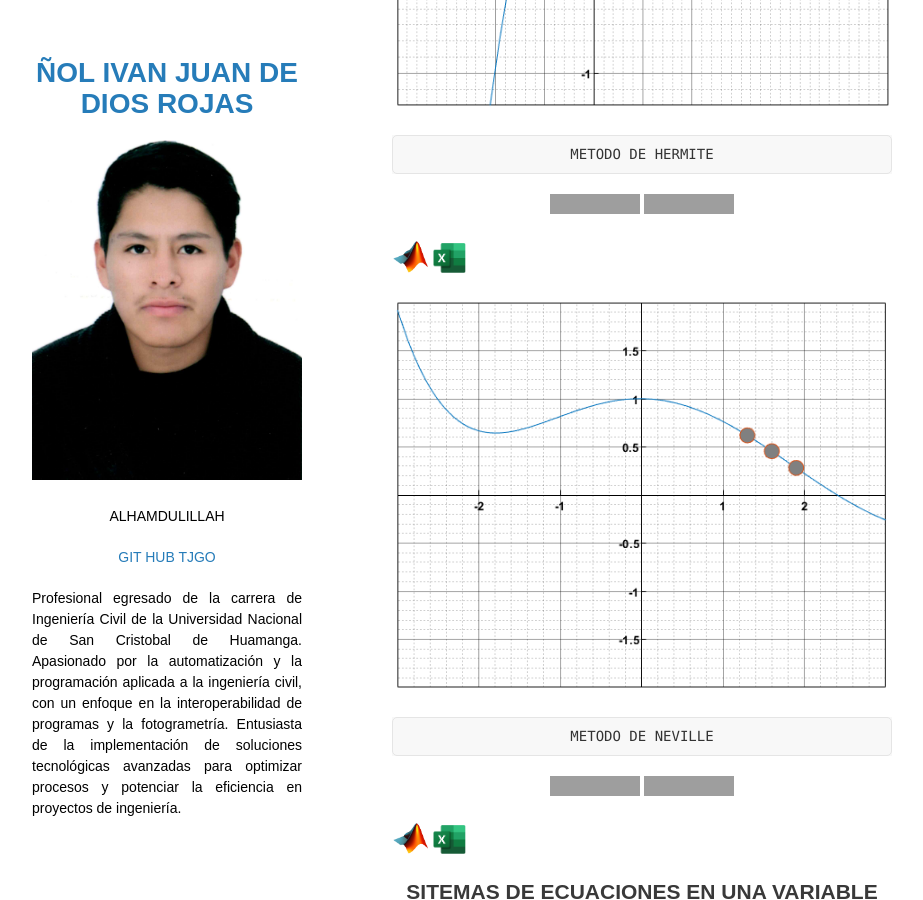
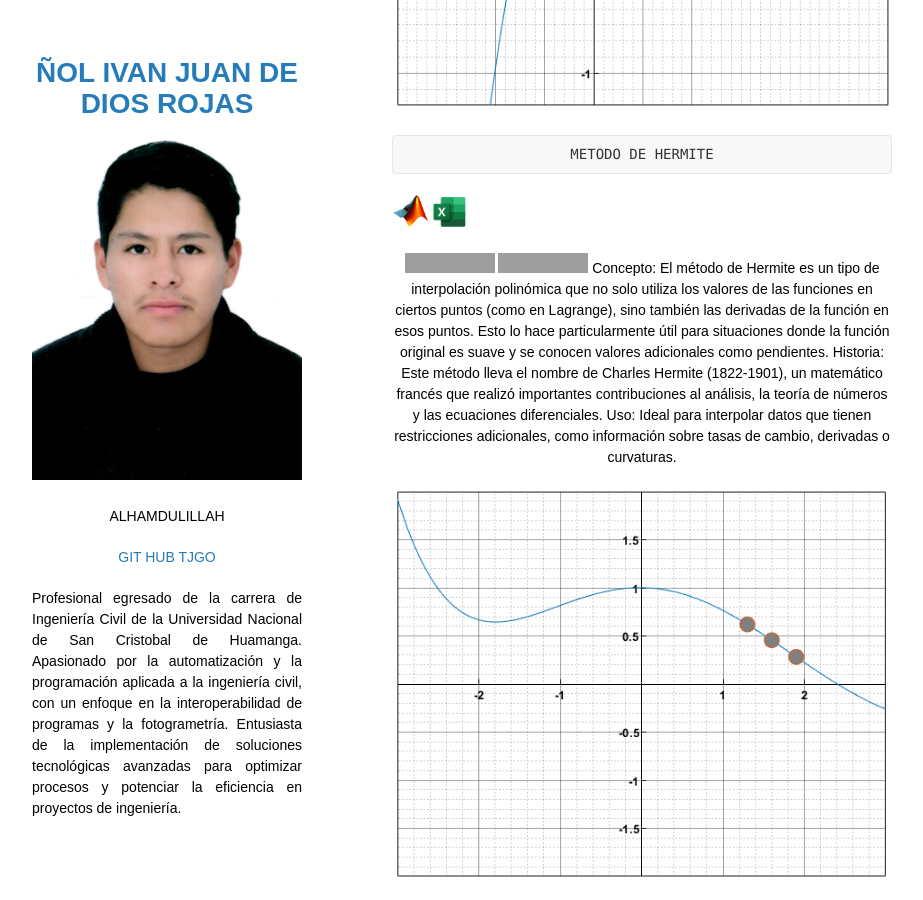
Before and after one commit to TJGO-JDD/TJGO-JDD.github.io, a Jekyll site: the page built from index.md, in a window 1280 px wide and 900 px high, scrolled down 3861 px. Shown: the whole window, without its empty margins (178-1101 px from the left). Built offline with Jekyll 4.4.1, drawn with Linux system fonts in a browser that asks for light colours; our own code applies the rules of GitHub Pages for plain Markdown files; grey boxes are pictures that could not be loaded.

Commit message:
Update index.md

````diff
--- a/index.md
+++ b/index.md
@@ -95,11 +95,12 @@ Programas para la in terpolación y aproximación lineal realizados en Matlab.
 ```markdown
 METODO DE LAGRANGE
 ```
-[![GitHub](https://img.shields.io/badge/GitHub--black?logo=GitHub&logoColor=white)](https://github.com/TJGO-JDD/INTERPOLACION-Y-APROXIMACION-LINEAL)
 <p align="left">
 <img src="assets\img\logo matlab.png" width="7.5%" height="10%">
 <img src="assets\img\excel logo.png" width="6.5%" height="10%">
 </p>
+[![GitHub](https://img.shields.io/badge/GitHub--black?logo=GitHub&logoColor=white)](https://github.com/TJGO-JDD/INTERPOLACION-Y-APROXIMACION-LINEAL)
+
 <p align="center">
 <img src="assets\img\LAGRANGE1.png" width="100%" height="100%">
 </p>
@@ -120,12 +121,13 @@ METODO DE LAGRANGE
 ```markdown
 METODO DE NEWTON
 ```
-[![Open Research Poster](https://img.shields.io/badge/PDF-Open_PDF-blue?logo=adobe-acrobat-reader&logoColor=white)](PDF/NEWTONINTER.pdf)
-[![GitHub](https://img.shields.io/badge/GitHub--black?logo=GitHub&logoColor=white)](https://github.com/TJGO-JDD/INTERPOLACION-Y-APROXIMACION-LINEAL)
 <p align="left">
 <img src="assets\img\logo matlab.png" width="7.5%" height="10%">
 <img src="assets\img\excel logo.png" width="6.5%" height="10%">
 </p>
+[![Open Research Poster](https://img.shields.io/badge/PDF-Open_PDF-blue?logo=adobe-acrobat-reader&logoColor=white)](PDF/NEWTONINTER.pdf)
+[![GitHub](https://img.shields.io/badge/GitHub--black?logo=GitHub&logoColor=white)](https://github.com/TJGO-JDD/INTERPOLACION-Y-APROXIMACION-LINEAL)
+
 <p align="center">
 <img src="assets\img\NEWTONIN.png" width="100%" height="100%">
 </p>
@@ -135,12 +137,16 @@ METODO DE NEWTON
 ```markdown
 METODO DE HERMITE
 ```
-[![Open Research Poster](https://img.shields.io/badge/PDF-Open_PDF-blue?logo=adobe-acrobat-reader&logoColor=white)](PDF/HERMITE_IVAN.pdf)
-[![GitHub](https://img.shields.io/badge/GitHub--black?logo=GitHub&logoColor=white)](https://github.com/TJGO-JDD/INTERPOLACION-Y-APROXIMACION-LINEAL)
 <p align="left">
 <img src="assets\img\logo matlab.png" width="7.5%" height="10%">
 <img src="assets\img\excel logo.png" width="6.5%" height="10%">
 </p>
+[![Open Research Poster](https://img.shields.io/badge/PDF-Open_PDF-blue?logo=adobe-acrobat-reader&logoColor=white)](PDF/HERMITE_IVAN.pdf)
+[![GitHub](https://img.shields.io/badge/GitHub--black?logo=GitHub&logoColor=white)](https://github.com/TJGO-JDD/INTERPOLACION-Y-APROXIMACION-LINEAL)
+Concepto: El método de Hermite es un tipo de interpolación polinómica que no solo utiliza los valores de las funciones en ciertos puntos (como en Lagrange), sino también las derivadas de la función en esos puntos. Esto lo hace particularmente útil para situaciones donde la función original es suave y se conocen valores adicionales como pendientes.
+Historia: Este método lleva el nombre de Charles Hermite (1822-1901), un matemático francés que realizó importantes contribuciones al análisis, la teoría de números y las ecuaciones diferenciales.
+Uso: Ideal para interpolar datos que tienen restricciones adicionales, como información sobre tasas de cambio, derivadas o curvaturas.
+
 <p align="center">
 <img src="assets\img\HERMITE.png" width="100%" height="100%">
 </p>
@@ -150,12 +156,13 @@ METODO DE HERMITE
 ```markdown
 METODO DE NEVILLE
 ```
-[![Open Research Poster](https://img.shields.io/badge/PDF-Open_PDF-blue?logo=adobe-acrobat-reader&logoColor=white)](PDF/NEVILLE.pdf)
-[![GitHub](https://img.shields.io/badge/GitHub--black?logo=GitHub&logoColor=white)](https://github.com/TJGO-JDD/INTERPOLACION-Y-APROXIMACION-LINEAL)
 <p align="left">
 <img src="assets\img\logo matlab.png" width="7.5%" height="10%">
 <img src="assets\img\excel logo.png" width="6.5%" height="10%">
 </p>
+[![Open Research Poster](https://img.shields.io/badge/PDF-Open_PDF-blue?logo=adobe-acrobat-reader&logoColor=white)](PDF/NEVILLE.pdf)
+[![GitHub](https://img.shields.io/badge/GitHub--black?logo=GitHub&logoColor=white)](https://github.com/TJGO-JDD/INTERPOLACION-Y-APROXIMACION-LINEAL)
+
 
 
 
````
